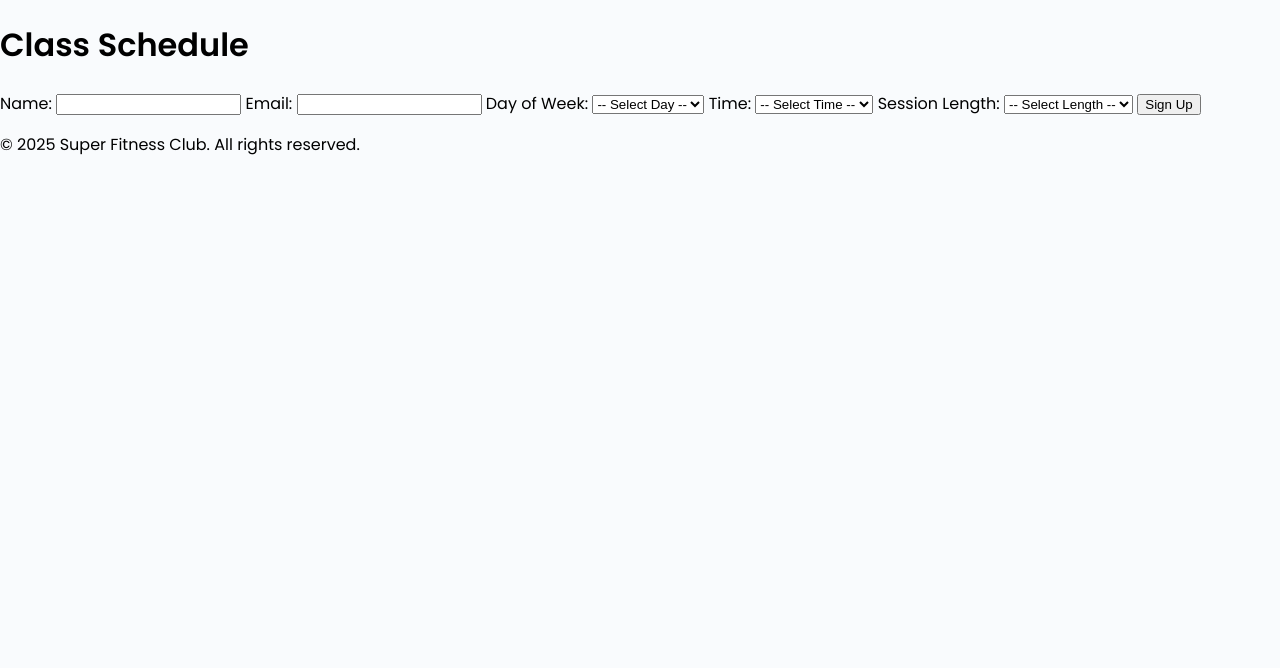
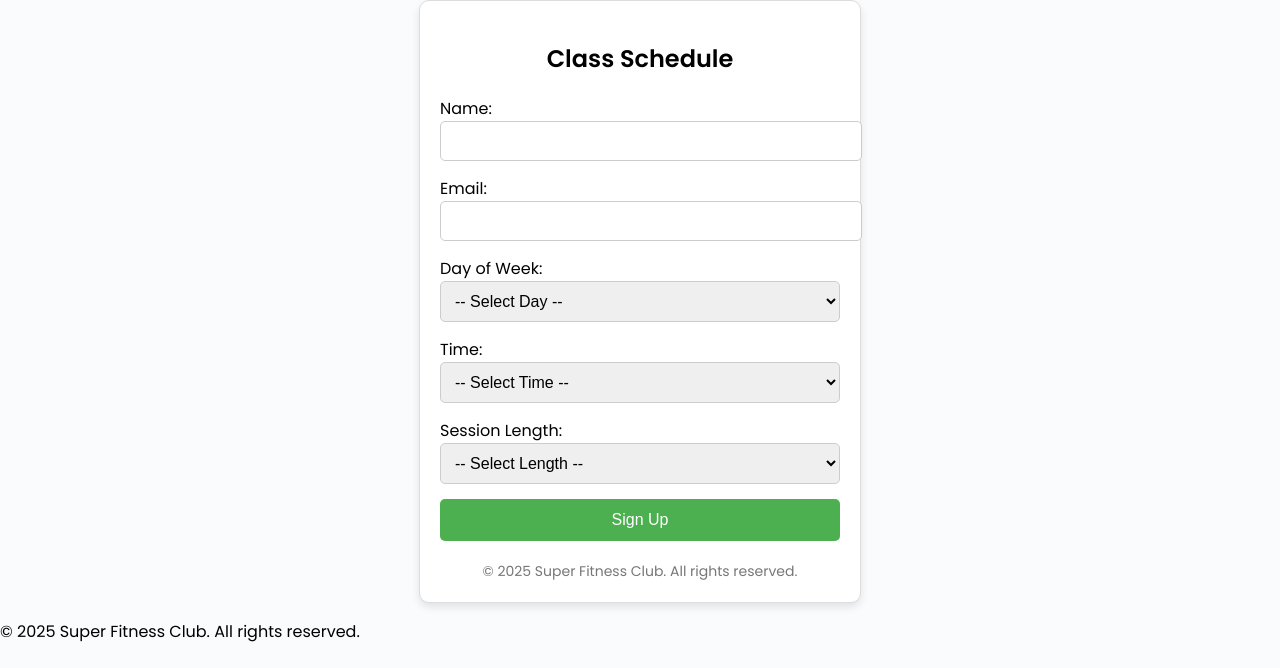
Before and after one commit to VladimirGoldenberg/SuperFitnessSiteClub, a Flask app: page /schedule in a window 1280 px wide. Shown: the part 132-800 px from the top of the page. Run offline with Flask 3, Linux system fonts and the light colour scheme.

Commit message:
Improved schedule.html layout with signup-form styling

```diff
--- a/static/css/style.css
+++ b/static/css/style.css
@@ -226,3 +226,56 @@
   font-weight: bold;
   margin-bottom: 10px;
 }
+/* Оформление контейнера формы */
+.signup-form {
+  max-width: 400px;
+  margin: 0 auto; /* Центрируем по горизонтали */
+  padding: 20px;
+  border: 1px solid #ddd;
+  border-radius: 10px;
+  background-color: #ffffff; /* Белый фон */
+  box-shadow: 0 4px 8px rgba(0, 0, 0, 0.1); /* Лёгкая тень */
+}
+
+/* Оформление заголовка */
+.signup-form h2 {
+  text-align: center;
+  margin-bottom: 20px;
+}
+
+/* Поля ввода */
+.signup-form input[type="text"],
+.signup-form input[type="email"],
+.signup-form select {
+  width: 100%;
+  padding: 10px;
+  margin-bottom: 15px;
+  border: 1px solid #ccc;
+  border-radius: 5px;
+  font-size: 16px;
+}
+
+/* Кнопка Sign Up */
+.signup-form button {
+  width: 100%;
+  padding: 12px;
+  background-color: #4CAF50;
+  border: none;
+  color: white;
+  font-size: 16px;
+  border-radius: 5px;
+  cursor: pointer;
+  transition: background-color 0.3s;
+}
+
+.signup-form button:hover {
+  background-color: #45a049;
+}
+
+/* Копирайт */
+.signup-form .copyright {
+  text-align: center;
+  margin-top: 20px;
+  font-size: 14px;
+  color: #777;
+}
--- a/templates/schedule.html
+++ b/templates/schedule.html
@@ -1,7 +1,8 @@
 {% extends 'base.html' %}
 
 {% block content %}
-  <h1>Class Schedule</h1>
+<div class="signup-form">
+  <h2>Class Schedule</h2>
 
   {% with messages = get_flashed_messages() %}
     {% if messages %}
@@ -56,4 +57,9 @@
 
     <button type="submit">Sign Up</button>
   </form>
+
+  <div class="copyright">
+    © 2025 Super Fitness Club. All rights reserved.
+  </div>
+</div>
 {% endblock %}
```
